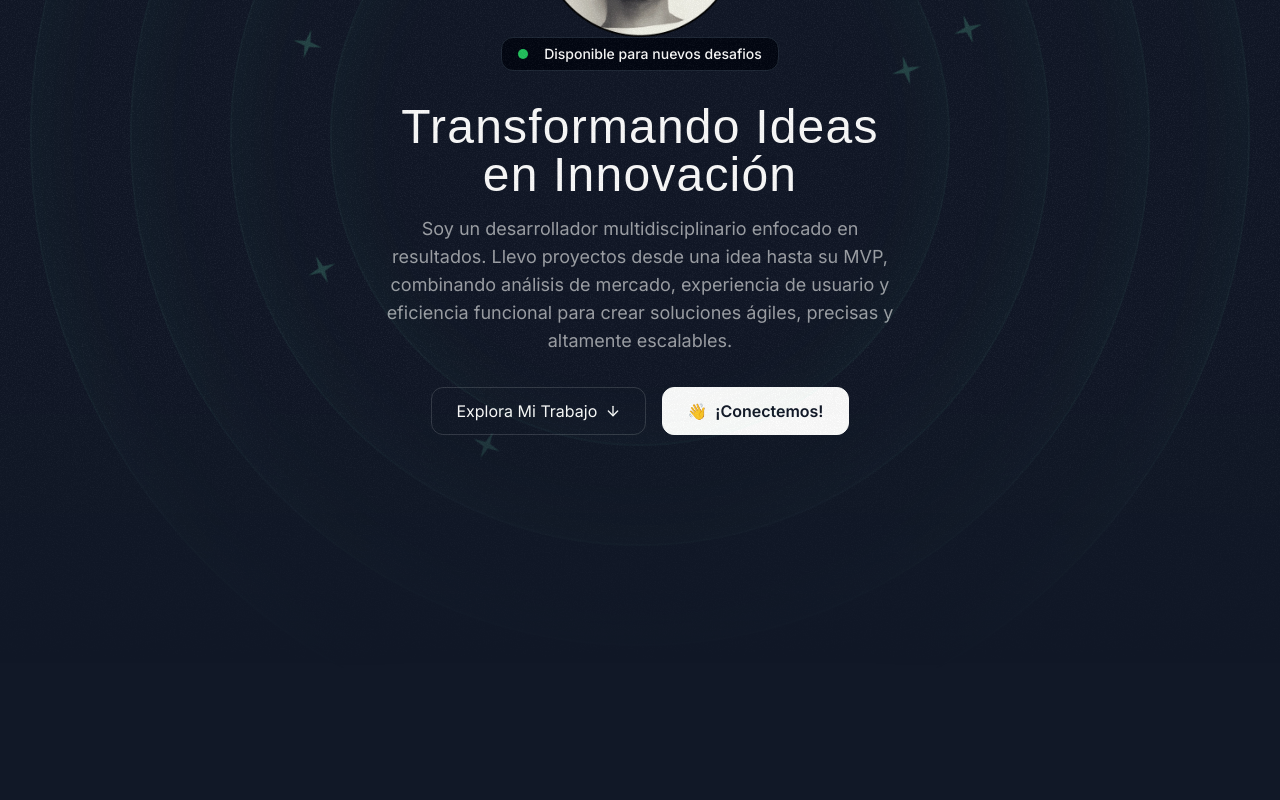
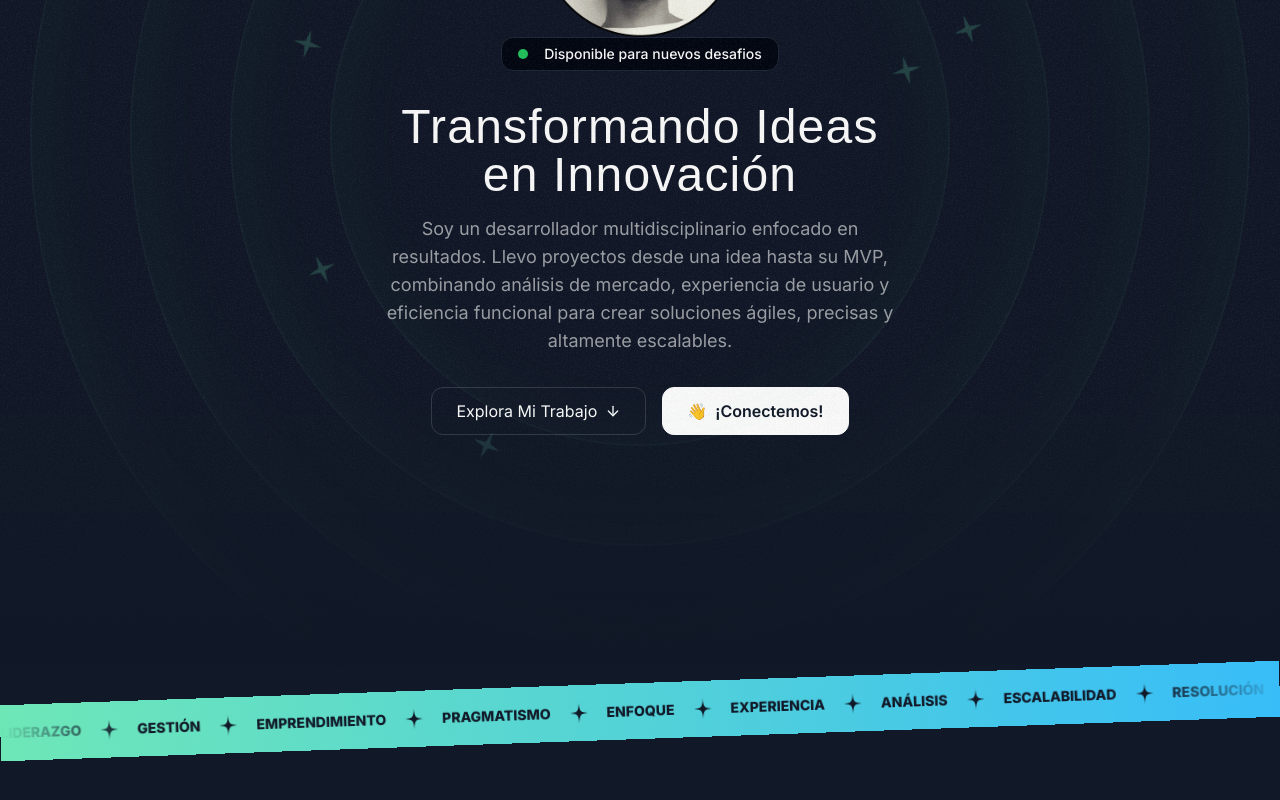
Before and after one commit to imora-dev/portfolio, a Next.js app in the folder imora-portfoli/: page / in a window 1280 px wide. Shown: the part 403-1203 px from the top of the page. Built offline with nearby package versions, Linux system fonts and the light colour scheme; a web font is replaced by a local one.

Commit message:
Add: tape section el tape section contiene  las softskills que me caracterizan

```diff
--- a/imora-portfoli/src/app/page.tsx
+++ b/imora-portfoli/src/app/page.tsx
@@ -1,11 +1,13 @@
 import { Header } from "@/sections/Header";
 import{HeroSection } from "@/sections/Hero";
+import { TapeSection } from "@/sections/Tape";
 
 export default function Home() {
   return (
     <>
     <Header/>
     <HeroSection/>
+    <TapeSection/>
     </>
 
   );
--- /dev/null
+++ b/imora-portfoli/src/sections/Tape.tsx
@@ -0,0 +1,32 @@
+import StarIcon from "@/assets/icons/star.svg";
+
+export const TapeSection = () => {
+    const habilidades = [
+        "Liderazgo",
+        "Gestión",
+        "Emprendimiento",
+        "Pragmatismo",
+        "Enfoque",
+        "Experiencia",
+        "Análisis",
+        "Escalabilidad",
+        "Resolución"
+    ];
+
+    return (
+        <div className="py-2">
+            <div className="bg-gradient-to-r from-emerald-300 to-sky-400 overflow-x-clip -rotate-2">
+                <div className="flex [mask-image:linear-gradient(to_right,transparent,black_10%,black_90%,transparent)]">
+                    <div className="flex flex-none mx-auto gap-4 py-4 ">
+                        {habilidades.map(word => (
+                            <div className="inline-flex gap-4 items-center " key={word}>
+                                <span className="text-gray-900 uppercase font-extrabold text-sm">{word}</span>
+                                <StarIcon className="size-6 text-gray-900" />
+                            </div>
+                        ))}
+                    </div>
+                </div>
+            </div>
+        </div>
+    )
+}
```
